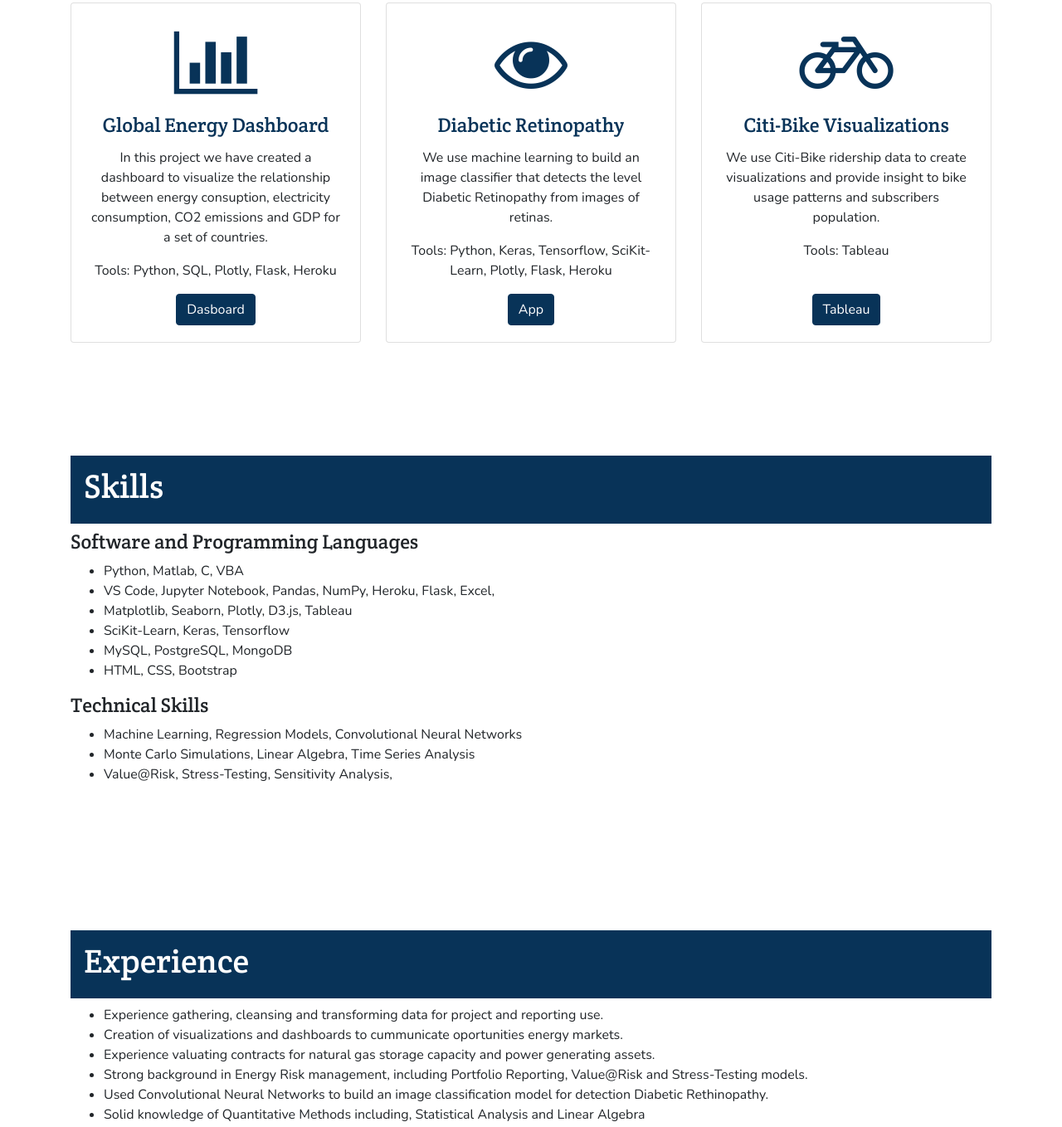
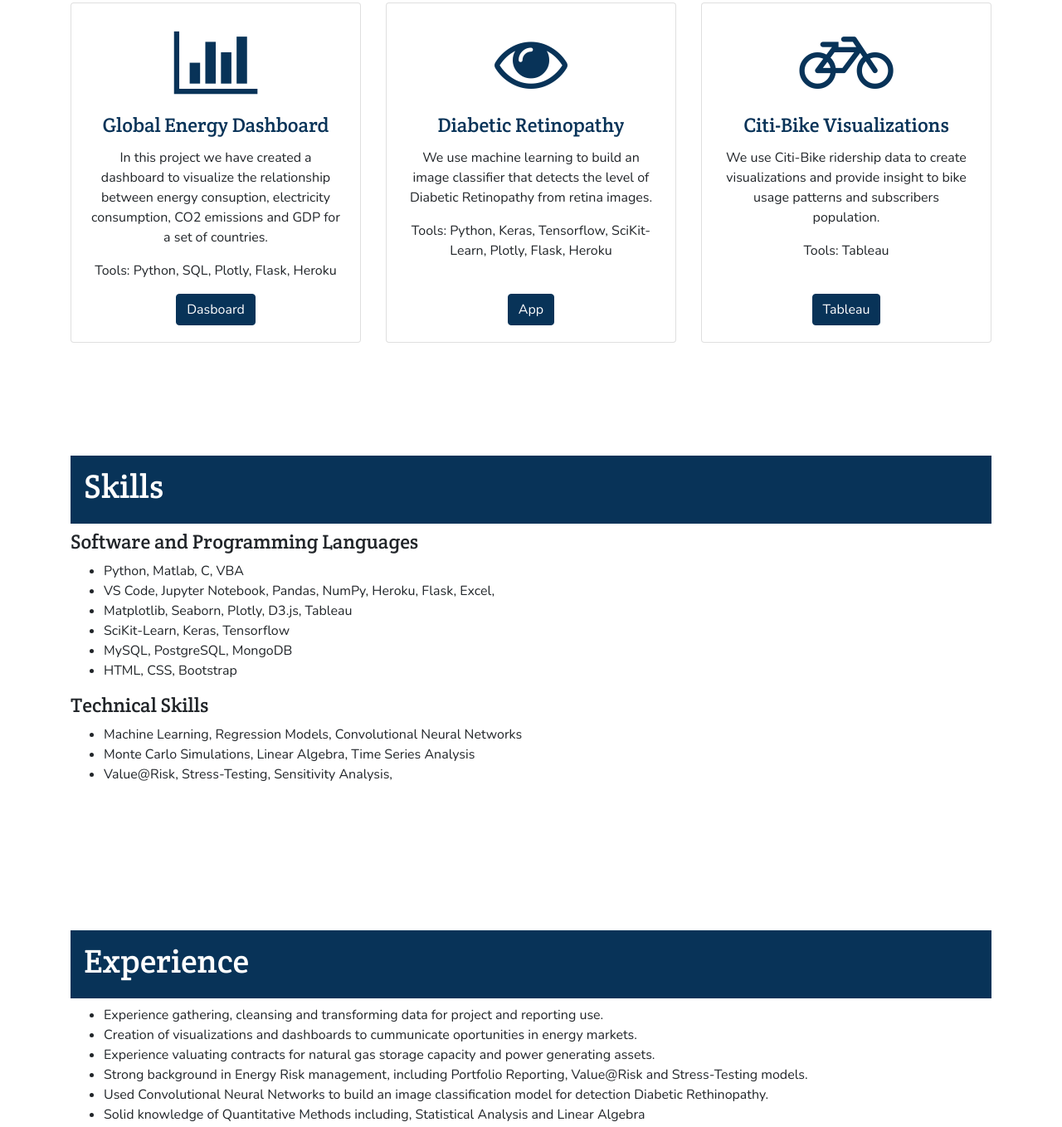
Before and after one commit to aalejandroq/aalejandroq.github.io, a plain HTML site: page index.html in a window 1280 px wide. Shown: the part 744-2102 px from the top of the page at 83% size. Drawn offline with nearby package versions, Linux system fonts and the light colour scheme.

Commit message:
Update index.html

```diff
--- a/index.html
+++ b/index.html
@@ -126,7 +126,7 @@
                                                 <div class="card-body d-flex flex-column justify-content-center align-items-center">
                                                     <h1 class="display-2 text-primary"><span class="fa fa-eye"></span></h1>
                                                     <h4 class="card-title text-primary">Diabetic Retinopathy</h4>
-                                                    <p class="card-text">We use machine learning to build an image classifier that detects the level Diabetic Retinopathy from images of retinas.</p>
+                                                    <p class="card-text">We use machine learning to build an image classifier that detects the level of Diabetic Retinopathy from retina images.</p>
                                                     <p class="card-text">Tools: Python, Keras, Tensorflow, SciKit-Learn, Plotly, Flask, Heroku</p>
                                                     <a href="https://blindness-detection.herokuapp.com" class="btn btn-primary mt-auto">App</a>
                                                 </div>
@@ -205,7 +205,7 @@
                         Experience gathering, cleansing and transforming data for project and reporting use.
                     </li>
                     <li>
-                        Creation of visualizations and dashboards to cummunicate oportunities energy markets.
+                        Creation of visualizations and dashboards to cummunicate oportunities in energy markets.
                     </li>
                     <li>
                         Experience valuating contracts for natural gas storage capacity and power generating assets.
```
